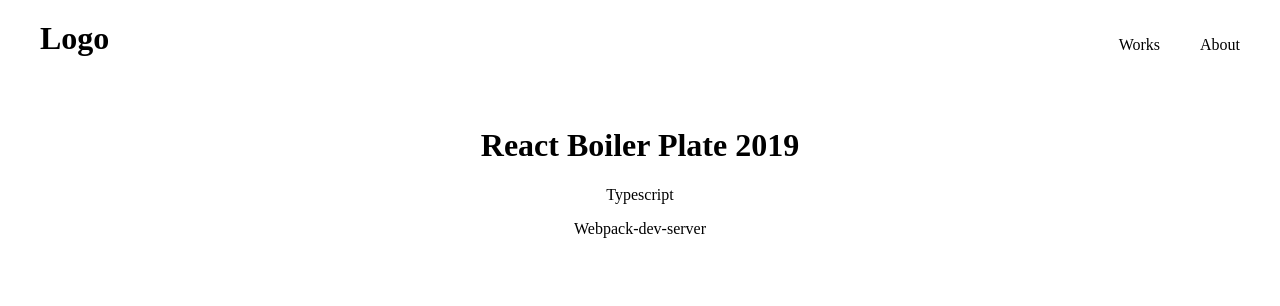
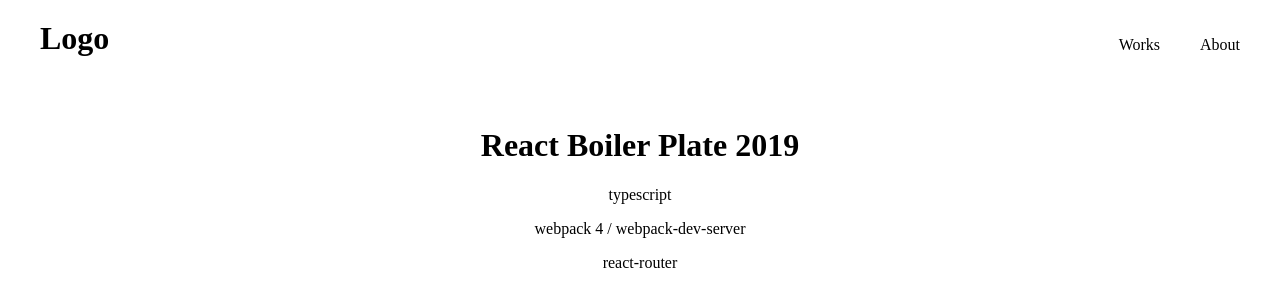
Before and after one commit to whitzhu/react-simple-boilerplate-typescript, a React app: page / in a window 1280 px wide. Shown: the top 306 px of the page. Built offline with nearby package versions, Linux system fonts and the light colour scheme.

Commit message:
update homepage feature list

```diff
--- a/src/components/Homepage/Homepage.tsx
+++ b/src/components/Homepage/Homepage.tsx
@@ -4,8 +4,9 @@ import "./homepage.css";
 const Homepage = () => (
   <div className="homepage page-container">
     <h1>React Boiler Plate 2019</h1>
-    <p>Typescript</p>
-    <p>Webpack-dev-server</p>
+    <p>typescript</p>
+    <p>webpack 4 / webpack-dev-server</p>
+    <p>react-router</p>
   </div>
 );
 
```
